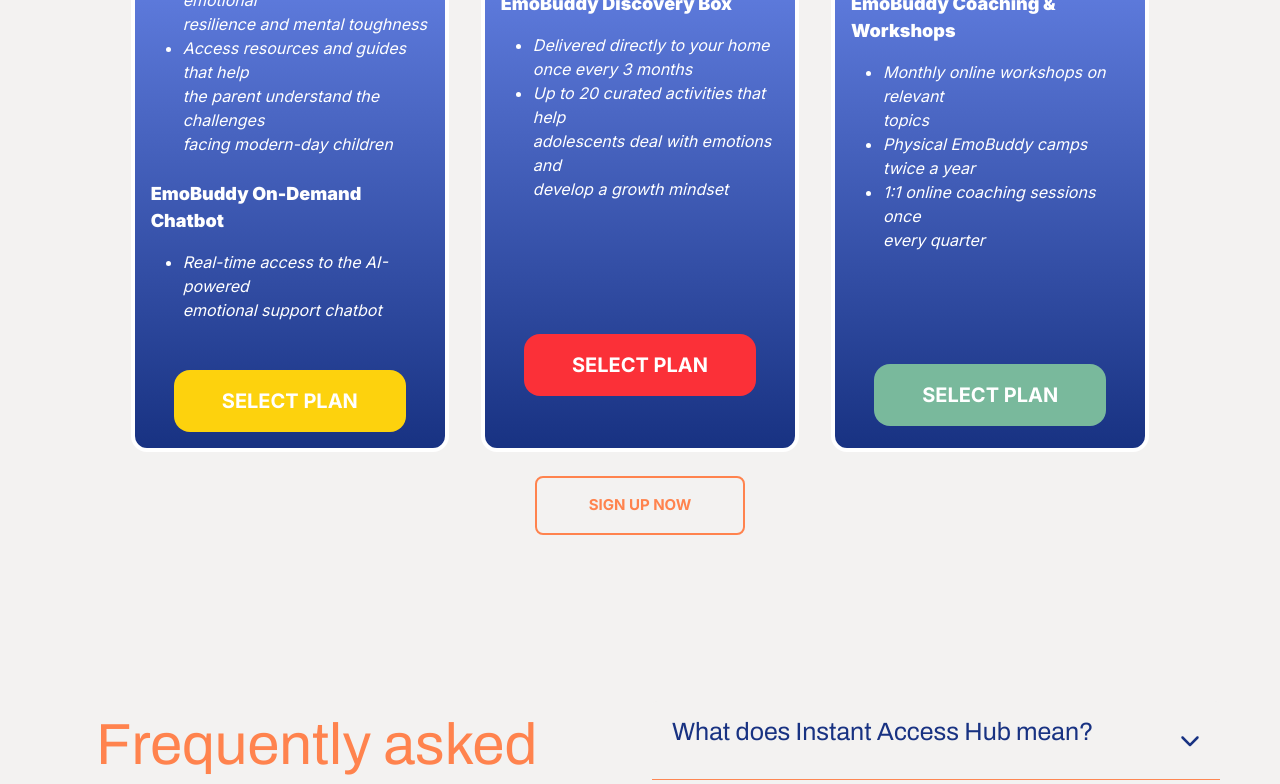
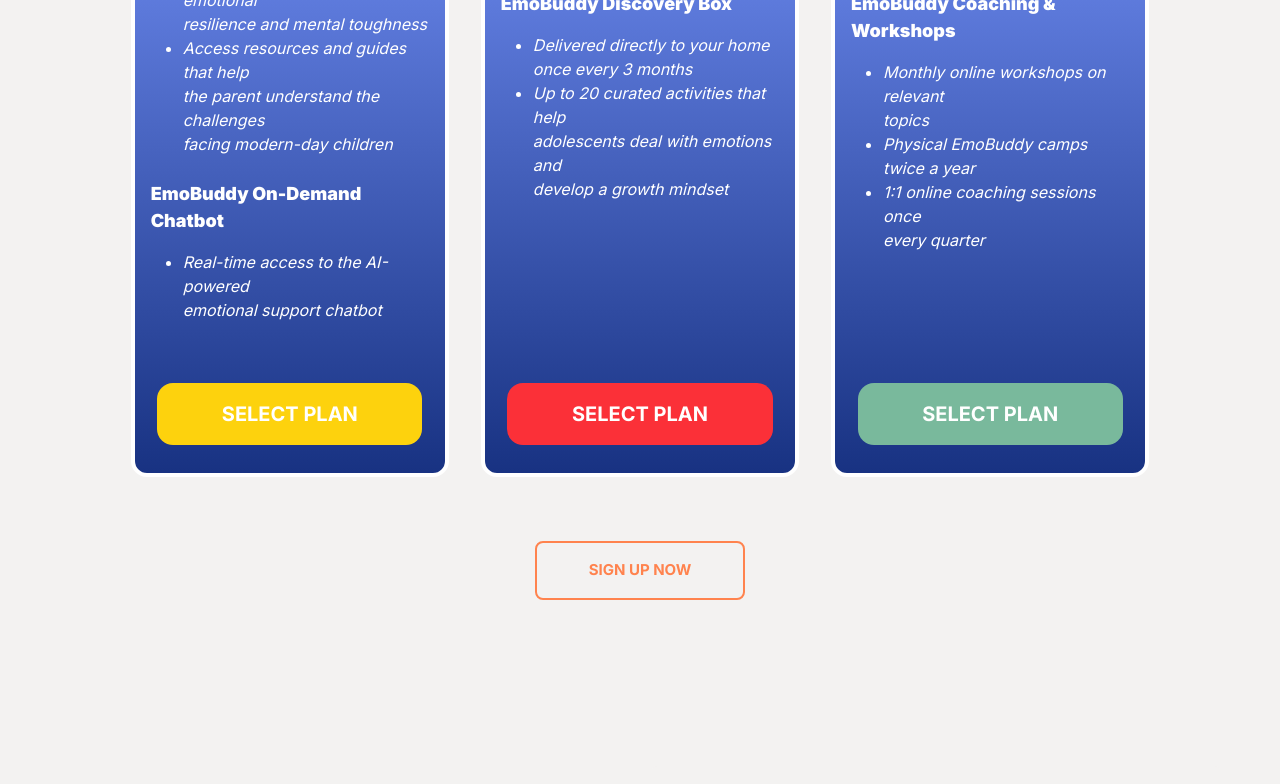
Before and after one commit to xernomm/emobuddyv1, a React (Create React App) app: page / in a window 1280 px wide. Shown: the part 4893-5677 px from the top of the page. Built offline with nearby package versions, Linux system fonts and the light colour scheme.

Commit message:
subsplan button fix

```diff
--- a/src/components/Footer.jsx
+++ b/src/components/Footer.jsx
@@ -159,10 +159,10 @@ export function Footer()
                         </p>
                     </div>
                     <div className="col-lg-6 d-flex justifty-content-end">
-                        <div className="col-6">
+                        <div className="col-4">
 
                         </div>
-                        <div className="col-6 d-flex ms-5">
+                        <div className="col-8 d-flex ms-5">
                             <a href="" className="interBlue px16">Terms and service</a>
                             <a href="" className="interBlue px16 ms-5">Privacy Policy</a>
                         </div>
--- a/src/components/SubscriptionPlans.jsx
+++ b/src/components/SubscriptionPlans.jsx
@@ -80,11 +80,7 @@ export function SubscriptionPlans()
                                     </ul>
                                 </div>
                         </div>
-                        <div className=" d-flex justify-content-center col-12 mt-5">
-                            <Button type="btn" className="btn col-10 rounded rounded-4 py-3" id="yellowPlanBtn">
-                                SELECT PLAN
-                            </Button>
-                        </div>
+
                         </div>
                     </div>
 
@@ -126,11 +122,7 @@ export function SubscriptionPlans()
                                     </ul>
                                 </div>
                         </div>
-                        <div  className=" d-flex justify-content-center col-12 mt-auto ">
-                            <Button type="btn" className="btn col-10 rounded rounded-4 py-3" id="redPlanBtn">
-                                SELECT PLAN
-                            </Button>
-                        </div>
+
                         </div>
                     </div>
 
@@ -174,18 +166,34 @@ export function SubscriptionPlans()
                                     </ul>
                                 </div>
                         </div>
-                        <div className=" d-flex justify-content-center col-12 mt-5">
+
+                        </div>
+                    </div>
+                </div>
+            </Row>
+
+            <div className="buttonRows">
+                <div className="d-lg-flex justify-content-center col-lg-12">
+                        <div className=" d-flex justify-content-center col-4 mx-3">
+                            <Button type="btn" className="btn col-10 rounded rounded-4 py-3" id="yellowPlanBtn">
+                                SELECT PLAN
+                            </Button>
+                        </div>
+                     <div  className=" d-flex justify-content-center col-4 mx-3 ">
+                            <Button type="btn" className="btn col-10 rounded rounded-4 py-3" id="redPlanBtn">
+                                SELECT PLAN
+                            </Button>
+                        </div>
+                        <div className=" d-flex justify-content-center col-4 mx-3">
                             <Button type="btn" className="btn col-10 rounded rounded-4 py-3" id="greenPlanBtn">
                                 SELECT PLAN
                             </Button>
                         </div>
-                        </div>
-                    </div>
                 </div>
-            </Row>
+            </div>
             <Row>
-                <div className="d-flex justify-content-center col-12 mt-4">
-                    <Button type="btn" className="col-2 py-3 btn btn-ytp-outline-primary rounded rounded-3">
+                <div className="d-flex justify-content-center col-12 mt-5">
+                    <Button type="btn" className="col-2 py-3 btn btn-ytp-outline-primary rounded rounded-3 mt-5">
                         SIGN UP NOW
                     </Button>
                 </div>
--- a/src/style/base.css
+++ b/src/style/base.css
@@ -70,7 +70,14 @@
     margin-top: 2% !important;
     padding-right: 12%;
     padding-left: 12%;
-    z-index: 3;
+
+}
+
+.buttonRows
+{
+    margin-top: 2% !important;
+    padding-right: 12%;
+    padding-left: 12%;
 }
 
 .react-accordion .accordion-item {
--- a/src/style/button.css
+++ b/src/style/button.css
@@ -62,6 +62,8 @@
     font-weight: bold;
     border: #000000;
     transition: background-color 0.5s;
+    z-index: 3;
+    position: relative;
 }
 
 #yellowPlanBtn:hover
@@ -84,7 +86,8 @@
     font-weight: bold;
     border: #000000;
     transition: background-color 0.5s;
-    margin-top: 42%;
+    z-index: 3;
+    position: relative;
 }
 
 #redPlanBtn:hover
@@ -106,8 +109,9 @@
     font-family: 'Inter', sans-serif !important;
     font-weight: bold;
     border: #000000;
-    margin-top: 23%;
     transition: background-color 0.5s;
+    z-index: 3;
+    position: relative;
 }
 
 #greenPlanBtn:hover
--- a/src/style/icons.css
+++ b/src/style/icons.css
@@ -193,7 +193,7 @@
     background-image: linear-gradient(to bottom, #7795FD, #183282);
     padding: 5%;
     width: 100%;
-    height: 100%;
+    height: 122%;
     z-index: 2;
     position: relative;
     border: 4px solid white;
```
